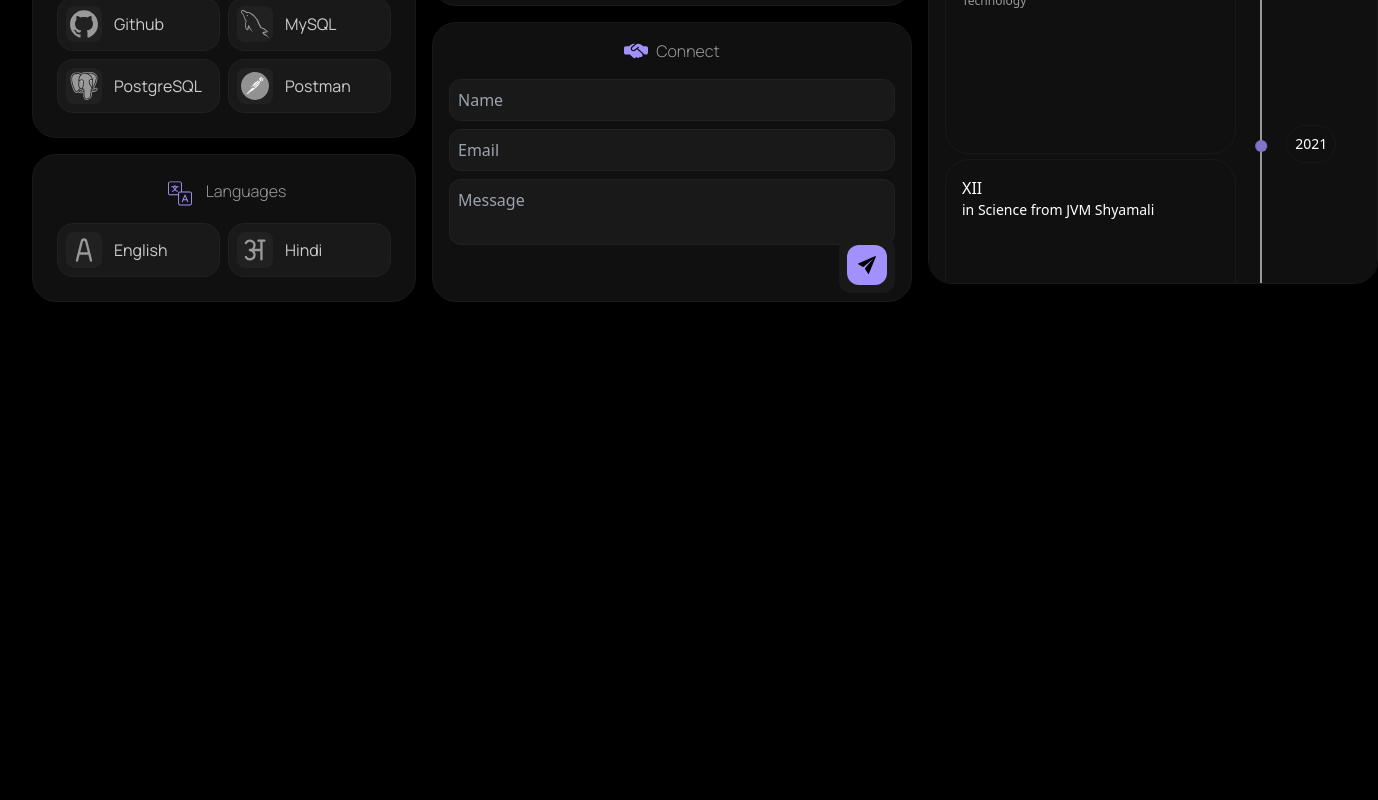
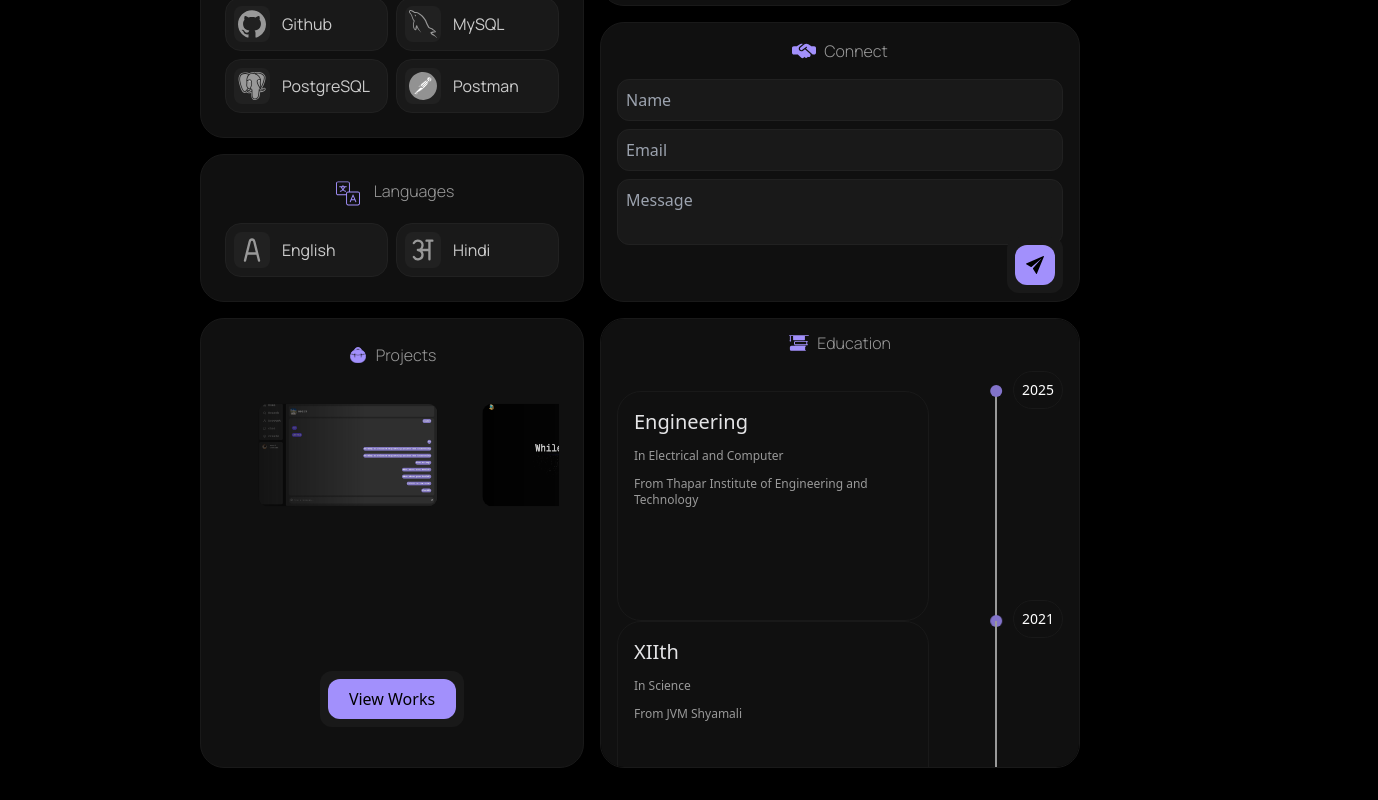
Before and after one commit to Piyushjha03/portfolio, a React (Vite) app in the folder client/: page / in a window 1280 px wide. Shown: the part 480-1280 px from the top of the page, 1378 px wide, since content can reach past the window. Before the commit the page ends 814 px from the top, so only its background shows below. Built offline with nearby package versions, Linux system fonts and the light colour scheme.

Commit message:
responsiveness

```diff
--- a/client/src/pages/home.css
+++ b/client/src/pages/home.css
@@ -124,7 +124,7 @@
     90deg,
     transparent,
     #fff 20%,
-    #fff 80%,
+    #fff 30%,
     transparent
   );
 }
--- a/client/src/pages/home.jsx
+++ b/client/src/pages/home.jsx
@@ -75,9 +75,10 @@ const Home = () => {
 
   return (
     <>
-      <div className="canvas w-screen p-8  gap-4 flex">
+      <div className="canvas w-screen p-8 gap-4 flex justify-center items-center flex-col md:flex-row ">
+        <div className="msresponsive-top flex gap-4 flex-col-reverse sm:flex-row">
           <div className="left flex flex-col gap-4">
-          <div className="tech-stack bg-[var(--primary-bg)] border-spacing-3 border-[1px] border-[var(--primary-border)] w-96 rounded-3xl p-6 flex flex-col  items-center">
+            <div className="tech-stack bg-[var(--primary-bg)] border-spacing-3 border-[1px] border-[var(--primary-border)] w-96 rounded-3xl p-6 flex flex-col  items-center min-w-full sm:min-h-fit">
               <div className="tech-stack-heading flex gap-2">
                 <div className="stack-icon flex justify-center items-center">
                   <BsStack color="#a290fc" />
@@ -105,11 +106,15 @@ const Home = () => {
                 <Tech imgsrc={Postman} techname="Postman" />
               </div>
             </div>
-          <div className="language bg-[var(--primary-bg)] border-spacing-3 border-[1px] border-[var(--primary-border)] w-96 rounded-3xl p-6 flex flex-col  items-center">
+            <div className="language bg-[var(--primary-bg)] border-spacing-3 border-[1px] border-[var(--primary-border)] w-96 rounded-3xl p-6 flex flex-col  items-center min-w-full sm:min-h-fit">
               <div className="language-heading flex gap-2">
                 <div className="language-icon flex justify-center items-center h-[36px] w-[36px]">
                   {/* <HiMiniLanguage color="#a290fc" /> */}
-                <img src={Language} alt="Language" className="h-full w-full" />
+                  <img
+                    src={Language}
+                    alt="Language"
+                    className="h-full w-full"
+                  />
                 </div>
                 <h2 className="text-[var(--dark-gray-text)] font-mano font-light">
                   Languages
@@ -121,7 +126,7 @@ const Home = () => {
               </div>
             </div>
           </div>
-        <div className="middle flex flex-col w-full min-w-[480px]">
+          <div className="middle flex flex-col w-full min-w-[480px] max-w-[480px] sm:">
             <div className="socials flex gap-3 w-full">
               <div className="linkedin bg-[var(--primary-bg)] border-spacing-3 border-[1px] border-[var(--primary-border)] flex-1 rounded-3xl p-2 flex flex-col  items-center relative">
                 <img
@@ -264,8 +269,10 @@ const Home = () => {
               </div>
             </div>
           </div>
-        <div className="right flex flex-col w-fit">
-          <div className="work relative pb-16 w-full  bg-[var(--primary-bg)] border-spacing-3 border-[1px] border-[var(--primary-border)]  rounded-3xl p-6 flex flex-col  items-center gap-6">
+        </div>
+        <div className="msresponsive-bottom w-full flex justify-center items-center ">
+          <div className="right flex w-fit flex-col gap-4 md:flex-col sm:flex-row">
+            <div className="work relative pb-16  bg-[var(--primary-bg)] border-spacing-3 border-[1px] border-[var(--primary-border)]  rounded-3xl p-6 flex flex-col  items-center gap-6 w-full max-w-full md:min-w-full sm:max-w-[384px]">
               <div className="work-heading flex gap-2">
                 <div className="work-icon flex justify-center items-center">
                   <img src={Workbag} alt="Work" className="w-5 h-5" />
@@ -371,8 +378,8 @@ const Home = () => {
                 </div>
               </div>
             </div>
-          <div className="education overflow-scroll h-full max-h-[450px] w-full mt-4  bg-[var(--primary-bg)] border-spacing-3 border-[1px] border-[var(--primary-border)]  rounded-3xl p-4 flex flex-col gap-6 items-center">
-            <div className="education-header flex gap-2 sticky top-0">
+            <div className="education  overflow-scroll h-full max-h-[450px]   bg-[var(--primary-bg)] border-spacing-3 border-[1px] border-[var(--primary-border)]  rounded-3xl p-4 pt-0 flex flex-col gap-6 items-center min-w-[480px] max-w-[480px] mt-0 md:w-full md:mt-4">
+              <div className="education-header w-full flex justify-center items-center bg-[var(--primary-bg)] gap-2 sticky top-0 py-3">
                 <div className="education-icon flex justify-center items-center">
                   <img src={Education} alt="Education" className="w-5 h-5" />
                 </div>
@@ -380,8 +387,8 @@ const Home = () => {
                   Education
                 </h2>
               </div>
-            <div className="educontent w-full ">
-              <div className="2025 w-full h-[35%] flex justify-between items-center gap-6">
+              <div className="educontent w-full">
+                <div className="2025 w-full h-[35%] flex justify-between items-stretch gap-6">
                   <div className="leftinfo flex flex-col gap-3 max-w-[70%] flex-2 bg-[var(--primary-bg)] border-spacing-3 border-[1px] border-[var(--primary-border)]  rounded-3xl p-4">
                     <h2 className="text-mano text-xl text-[#e4e4e6]">
                       Engineering
@@ -389,11 +396,11 @@ const Home = () => {
                     <p className="text-mano text-xs text-[var(--dark-gray-text)] ">
                       In Electrical and Computer
                     </p>
-                  <p className="text-mano text-xs text-[var(--dark-gray-text)] pb-32">
+                    <p className="text-mano text-xs text-[var(--dark-gray-text)] pb-24">
                       From Thapar Institute of Engineering and Technology
                     </p>
                   </div>
-                <div className="centerline z-10 h-[100%] w-[2px] bg-[var(--dark-gray-text)] relative">
+                  <div className="centerline z-10 min-h-[100%] w-[2px] bg-[var(--dark-gray-text)] relative">
                     <div className="dot absolute top-0 transform translate-x-[-40%] translate-y-[-50%]">
                       <i className="pulse-dot purple z-50"></i>
                     </div>
@@ -401,47 +408,54 @@ const Home = () => {
                       <i className="pulse-dot purple z-50"></i>
                     </div>
                   </div>
-                <div className="rightdate flex-1 h-full relative">
-                  <p className="text-sm absolute top-0 transform translate-y-[-15px] bg-[var(--primary-bg)] border-spacing-3 border-[1px] border-[var(--primary-border)]  rounded-3xl p-2 tex-mano text-white">
+                  <div className="rightdate min-h-full relative">
+                    <p className="text-sm absolute top-0 transform translate-y-[-20px] translate-x-[-50px] bg-[var(--primary-bg)] border-spacing-3 border-[1px] border-[var(--primary-border)]  rounded-3xl p-2 tex-mano text-white">
                       2025
                     </p>
-                  <p className="text-sm absolute bottom-0 transform translate-y-[17px] bg-[var(--primary-bg)] border-spacing-3 border-[1px] border-[var(--primary-border)]  rounded-3xl p-2 tex-mano text-white">
+                    <p className="text-sm absolute bottom-0 transform translate-y-[17px] translate-x-[-50px] bg-[var(--primary-bg)] border-spacing-3 border-[1px] border-[var(--primary-border)]  rounded-3xl p-2 tex-mano text-white">
                       2021
                     </p>
                   </div>
                 </div>
-              <div className="2021 w-full h-[35%] flex justify-between items-center gap-6">
-                <div className="leftinfo min-w-[70%] max-w-[70%] flex-2 bg-[var(--primary-bg)] border-spacing-3 border-[1px] border-[var(--primary-border)]  rounded-3xl p-4 tex-mano text-white">
-                  <h2>XII</h2>
-                  <p className="text-sm pb-36">in Science from JVM Shyamali</p>
+                <div className="2021 h-[35%] flex justify-between items-stretch gap-6">
+                  <div className="leftinfo flex flex-col gap-3 min-w-[70%] max-w-[70%] flex-2 bg-[var(--primary-bg)] border-spacing-3 border-[1px] border-[var(--primary-border)]  rounded-3xl p-4">
+                    <h2 className="text-mano text-xl text-[#e4e4e6]">XIIth</h2>
+                    <p className="text-mano text-xs text-[var(--dark-gray-text)] ">
+                      In Science
+                    </p>
+                    <p className="text-mano text-xs text-[var(--dark-gray-text)] pb-24">
+                      From JVM Shyamali
+                    </p>
                   </div>
-                <div className="centerline  h-[100%] w-[2px] bg-[var(--dark-gray-text)] relative">
+                  <div className="centerline z-10 min-h-[100%] w-[2px] bg-[var(--dark-gray-text)] relative">
                     <div className="dot absolute bottom-0 transform translate-x-[-40%] translate-y-[50%]">
                       <i className="pulse-dot purple z-50"></i>
                     </div>
                   </div>
-                <div className="rightdate flex-1 h-full relative">
-                  <p className="text-sm absolute bottom-0 transform translate-y-[17px] bg-[var(--primary-bg)] border-spacing-3 border-[1px] border-[var(--primary-border)]  rounded-3xl p-2 tex-mano text-white">
+                  <div className="rightdate min-h-full relative">
+                    <p className="text-sm absolute bottom-0 transform translate-y-[17px] translate-x-[-50px] bg-[var(--primary-bg)] border-spacing-3 border-[1px] border-[var(--primary-border)]  rounded-3xl p-2 tex-mano text-white">
                       2019
                     </p>
                   </div>
                 </div>
-              <div className="2029 w-full h-[35%] flex justify-between items-center gap-6">
-                <div className="leftinfo min-w-[70%] max-w-[70%] flex-2 bg-[var(--primary-bg)] border-spacing-3 border-[1px] border-[var(--primary-border)]  rounded-3xl p-4 tex-mano text-white">
-                  <h2>X</h2>
-                  <p className="text-sm pb-36">
-                    from Agrasen D.A.V Public School
+                <div className="2019 w-full h-[35%] flex justify-between items-stretch gap-6">
+                  <div className="leftinfo flex flex-col gap-3 min-w-[70%] max-w-[70%] flex-2 bg-[var(--primary-bg)] border-spacing-3 border-[1px] border-[var(--primary-border)]  rounded-3xl p-4">
+                    <h2 className="text-mano text-xl text-[#e4e4e6]">Xth</h2>
+
+                    <p className="text-mano text-xs text-[var(--dark-gray-text)] pb-24">
+                      From D.A.V Public School
                     </p>
                   </div>
-                <div className="centerline  h-[100%] w-[2px] bg-[var(--dark-gray-text)] relative">
+                  <div className="centerline z-10 min-h-[100%] w-[2px] bg-[var(--dark-gray-text)] relative">
                     <div className="dot absolute bottom-0 transform translate-x-[-40%] translate-y-[50%]">
                       <i className="pulse-dot purple z-50"></i>
                     </div>
                   </div>
-                <div className="rightdate flex-1 h-full relative">
-                  <p className="text-sm absolute bottom-0 transform translate-y-[17px] bg-[var(--primary-bg)] border-spacing-3 border-[1px] border-[var(--primary-border)]  rounded-3xl p-2 tex-mano text-white">
-                    2017
+                  <div className="rightdate min-h-full relative">
+                    <p className="text-sm absolute bottom-0 transform translate-y-[17px] translate-x-[-50px] bg-[var(--primary-bg)] border-spacing-3 border-[1px] border-[var(--primary-border)]  rounded-3xl p-2 tex-mano text-white">
+                      2005
                     </p>
+                  </div>
                 </div>
               </div>
             </div>
--- a/client/tailwind.config.js
+++ b/client/tailwind.config.js
@@ -5,6 +5,13 @@ export default {
     fontFamily: {
       mano: ["Manrope", "sans-serif"],
     },
+    screens: {
+      sm: "920px",
+      // => @media (min-width: 640px) { ... }
+
+      md: "1400px",
+      // => @media (min-width: 768px) { ... }
+    },
     extend: {},
   },
   plugins: [],
```
Lines whose indentation alone changed are shown as unchanged.
